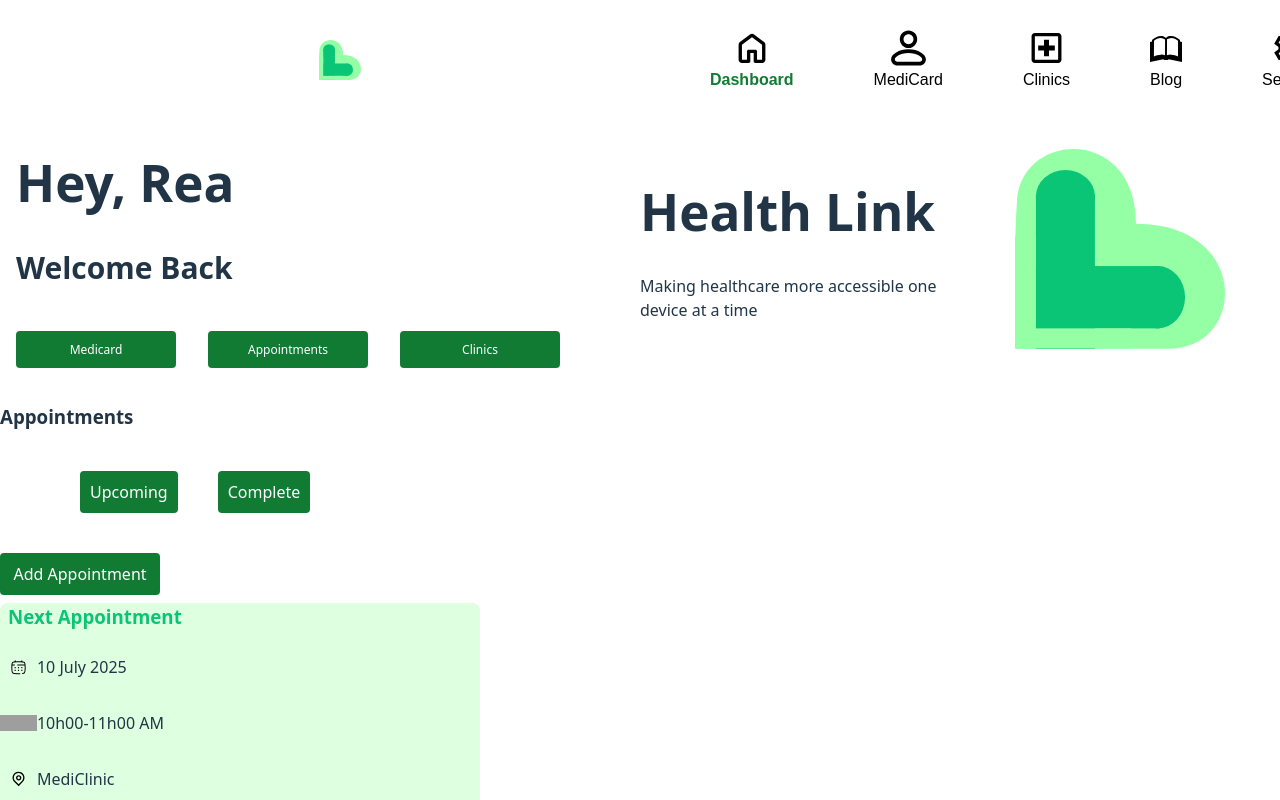
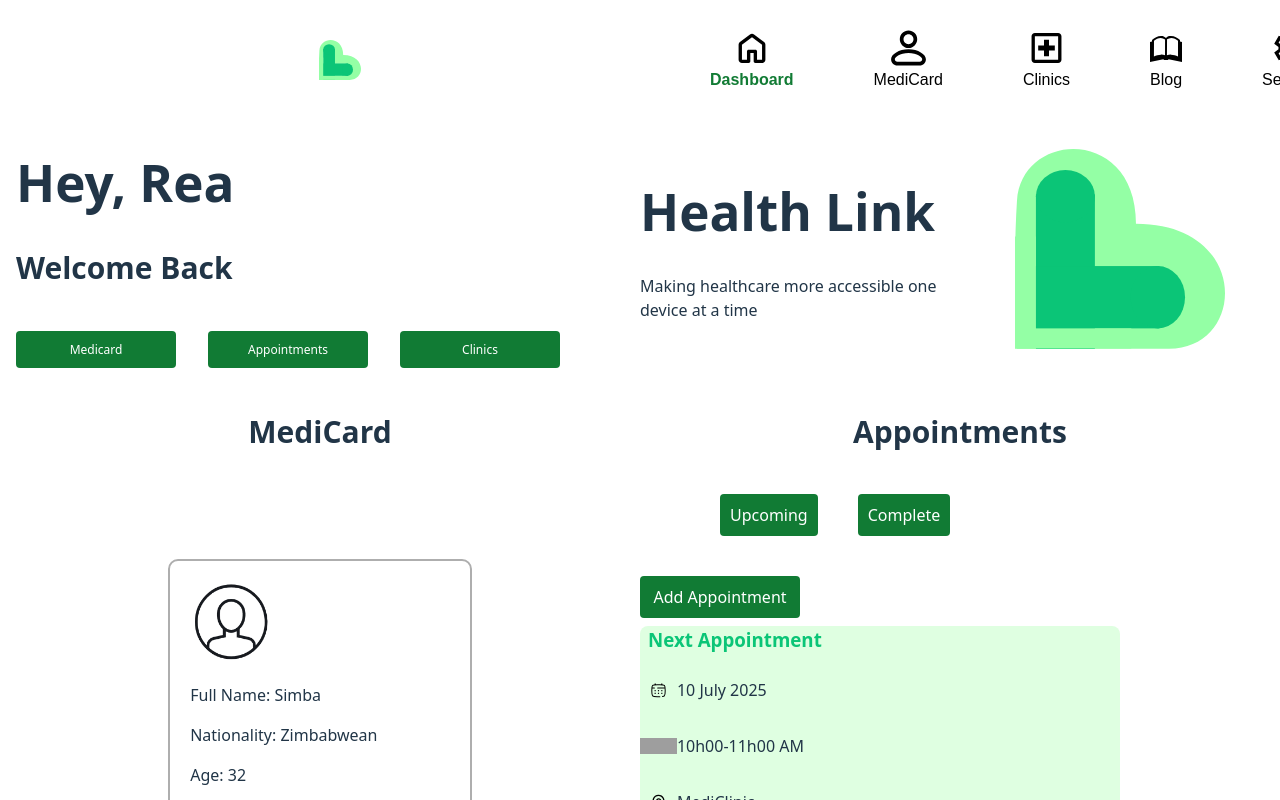
Before and after one commit to reaapunzell/HealthLink, a React (Vite) app in the folder health-link/: page / in a window 1280 px wide. Both pictures are taken after typing "name@example.com", "Sample123" into the empty fields and a click on the button "Login". Shown: the top 800 px of the page. Built offline with nearby package versions, Linux system fonts and the light colour scheme; grey boxes are pictures that could not be loaded.

Commit message:
`Refactor MediCard component and related styles`

```diff
--- a/health-link/src/assets/style.css
+++ b/health-link/src/assets/style.css
@@ -86,6 +86,7 @@ button {
 
 button:hover {
   background-color: var(--secondary-color);
+  color: var(--primary-color);
 }
 button:focus {
   outline: none;
@@ -95,6 +96,7 @@ button:focus {
 .signup-btn:hover,
 .guest-btn:hover {
   background-color: var(--secondary-color);
+  color: var(--primary-color);
 }
 
 .signup-btn {
@@ -189,6 +191,16 @@ select {
   border-color: rgb(202, 202, 202);
 }
 
+.medi-card-container {
+  display: flex;
+  flex-direction: column;
+  align-items: center;
+  justify-content: center;
+}
+
+.medi-card-container h1 {
+  text-align: center;
+}
 .medical-card {
   display: flex;
   align-items: center;
@@ -196,16 +208,14 @@ select {
   padding: 20px;
   border-radius: 10px;
   width: auto;
-  margin: 20px 300px;
-  margin-left: 300px;
-  margin-right: 300px;
-  font-size: 30px;
+  margin: 10vh 20vh;
+  font-size: auto;
   gap: 20px;
 }
 
 .profile-pic {
-  width: 100px;
-  height: 100px;
+  width: 10vh;
+  height: 10vh;
   border-radius: 50%;
   margin-right: 20px;
 }
@@ -213,16 +223,14 @@ select {
 .medical-card-navigation {
   display: flex;
 }
-.medical-card-navigation button {
-  color: #004e0dff;
-  background-color: #94ffa5ff;
+.medical-history-btn {
   border-style: none;
-  margin-top: 20px;
-  margin-left: 300px;
-  width: 213px;
-  height: 51px;
-  padding: 0 20px;
-  font-size: 20px;
+  width: 40vh;
+}
+
+.medical-history-btn:hover {
+  background-color: var(--secondary-color);
+  color: var(--primary-color);
 }
 
 .my-appointments-section {
@@ -638,3 +646,7 @@ li.appointment {
   width: 100%;
   height: 20rem;
 }
+
+.medicard-appointments-container {
+  display: flex;
+}
--- a/health-link/src/components/MediCard.jsx
+++ b/health-link/src/components/MediCard.jsx
@@ -9,16 +9,10 @@ function MediCard() {
     navigate("/appointments");
   };
   return (
-    <div className="app-container">
-      <Navigation />
-
     <div className="medi-card-container">
-        <h1>My Medical Card</h1>
-        <select className="drop-down" id="profileSelect" name="profiles">
-          <option value="0">Simba</option>
-          <option value="1">Sarah</option>
-        </select>
+      <h2>MediCard</h2>
       <div className="medical-card" id="medicalCard">
+        <div>
           <img
             src="/src/assets/profile.png"
             alt="Profile Picture"
@@ -26,27 +20,28 @@ function MediCard() {
           />
           <div className="medical-card-information">
             <p>
-              Full Name: <span id="fullName"></span>
+              Full Name: <span id="fullName">Simba</span>
+            </p>
+          </div>
+          <p>
+            Nationality: <span id="nationality">Zimbabwean</span>
           </p>
           <p>
-              Nationality: <span id="nationality"></span>
+            Age: <span id="age">32</span>
           </p>
           <p>
-              Age: <span id="age"></span>
+            Gender: <span id="gender">Male</span>
           </p>
           <p>
-              Gender: <span id="gender"></span>
+            Medical Aid: <span id="medical aid">Gems</span>
+          </p>
+          <p>
+            Diagnosis: <span id="diagnosis">Asthma, Diabetes, Gout</span>
           </p>
         </div>
       </div>
 
-        <div className="medical-card-navigation">
-          <button type="button" onClick={handleAppointmentsButton}>
-            Appointments
-          </button>
-          <button>Medical History</button>
-        </div>
-      </div>
+      <button className="medical-history-btn">Medical History</button>
     </div>
   );
 }
--- a/health-link/src/components/NextAppointment.jsx
+++ b/health-link/src/components/NextAppointment.jsx
@@ -8,7 +8,7 @@ import calendarIcon from "/src/assets/calendar-icon.svg";
 const NextAppointment = () => {
   return (
     <div>
-      <h3> Appointments</h3>
+      <h2> Appointments</h2>
       <div className="upcoming-complete-btns">
         <button className="upcoming-btn" type="button">
           Upcoming
--- a/health-link/src/pages/Dashboard.jsx
+++ b/health-link/src/pages/Dashboard.jsx
@@ -5,7 +5,7 @@ import Navigation from "../components/Navigation";
 import NextAppointment from "../components/NextAppointment";
 import Welcome from "../components/Welcome";
 import Info from "../components/Info";
-import BasicDateCalendar from "../components/Calendar";
+import MediCard from "../components/MediCard";
 
 const Dashboard = () => {
   return (
@@ -23,11 +23,12 @@ const Dashboard = () => {
           </div>
         </div>
 
-        <div className="dashboard-cards-container">
-          <div>
-            <NextAppointment />
-          </div>
+        <div className="medicard-appointments-container">
+          <MediCard />
+          <NextAppointment />
         </div>
+
+        <div className="dashboard-cards-container"></div>
       </div>
     </div>
   );
```
Lines whose indentation alone changed are shown as unchanged.
